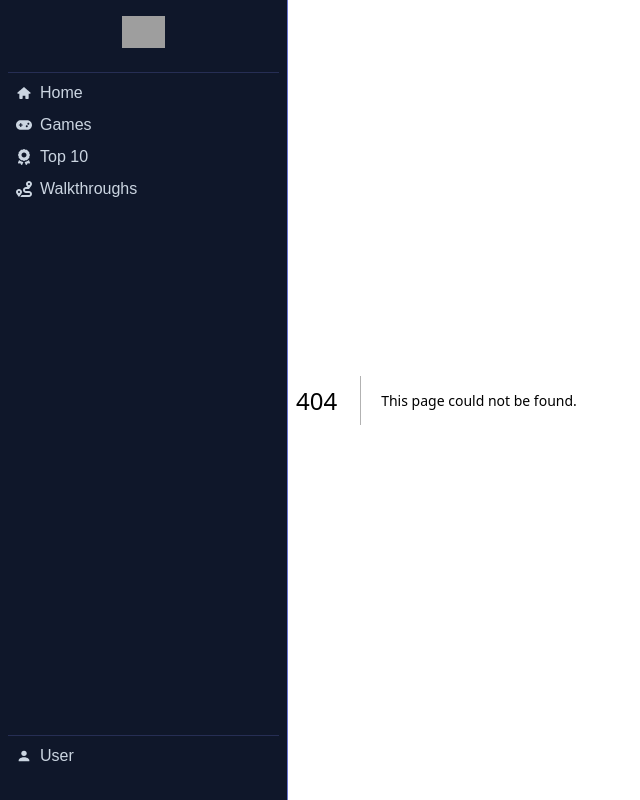
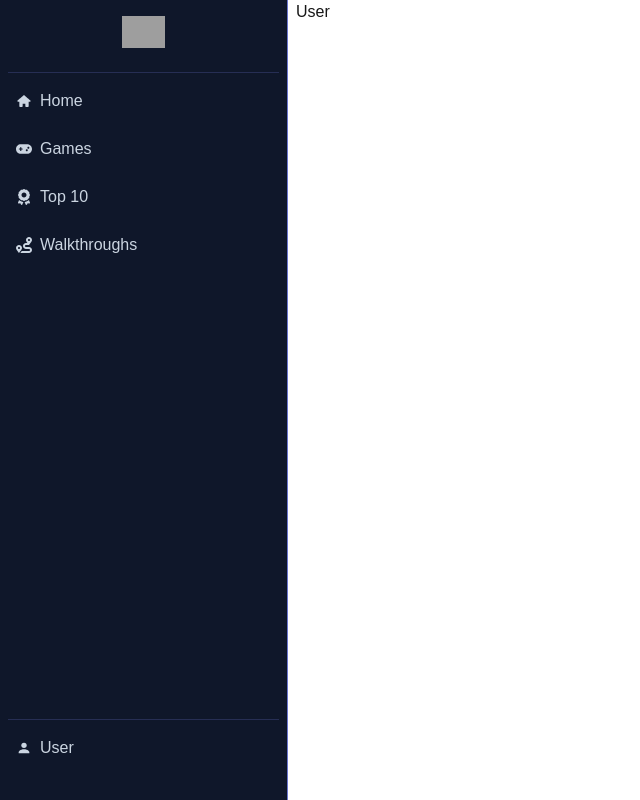
Before and after one commit to danismartins19/next-js-course, a Next.js app: page /user in a window 1280 px wide. Before the commit this address had no page. Shown: the whole page, without its empty margins (0-640 px from the left). Built offline with nearby package versions, Linux system fonts and the light colour scheme; grey boxes are pictures that could not be loaded.

Commit message:
refactor : separate navbar components

```diff
--- /dev/null
+++ b/src/app/top-10/page.tsx
@@ -0,0 +1,5 @@
+const Top10 = () => {
+    return <h1>Top 10</h1>
+}
+
+export default Top10;
--- /dev/null
+++ b/src/app/user/page.tsx
@@ -0,0 +1,5 @@
+const User = () => {
+    return <h1>User</h1>
+}
+
+export default User;
--- /dev/null
+++ b/src/app/walkthrough/page.tsx
@@ -0,0 +1,5 @@
+const Walkthrough = () => {
+    return <h1>Walkthrough</h1>
+}
+
+export default Walkthrough;
--- /dev/null
+++ b/src/components/Navbar/NavBarList.tsx
@@ -0,0 +1,13 @@
+import { cn } from "@/helpers/cn";
+import { NavbarListProps } from "./types";
+
+
+const NavBarList = ({ children, className, ...props }: NavbarListProps) => {
+    return (
+        <ul className={cn('my-4 border-t border-indigo-400/20 hover:border-indigo-400/40', className)} {...props}>
+            {children}
+        </ul>
+    );
+}
+
+export default NavBarList;
--- /dev/null
+++ b/src/components/Navbar/NavBarListItem.tsx
@@ -0,0 +1,13 @@
+import { cn } from "@/helpers/cn";
+import { NavbarListItemProps } from "./types";
+
+
+const NavBarListItem = ({ children, className, ...props }: NavbarListItemProps) => {
+    return (
+        <li className={cn("my-2 rounded-lg bg-transparent px-2 hover:bg-indigo-400/40 cursor-pointer flex gap-2 items-center hover:text-slate-100", className)} {...props}>
+            {children}
+        </li>
+    );
+};
+
+export default NavBarListItem;
--- /dev/null
+++ b/src/components/Navbar/NavBarListItemButton.tsx
@@ -0,0 +1,18 @@
+"use client";
+
+import { cn } from "@/helpers/cn";
+import NavBarListItem from "./NavBarListItem";
+import { NavBarListItemButtonProps } from "./types";
+
+
+const NavBarListItemButton = ({ children, className, ...props }: NavBarListItemButtonProps) => {
+    return (
+        <NavBarListItem className={cn('p-0', className)}>
+            <button className="flex gap-2 items-center w-full p-2" {...props}>
+                {children}
+            </button>
+        </NavBarListItem >
+    )
+}
+
+export default NavBarListItemButton;
--- /dev/null
+++ b/src/components/Navbar/NavBarListLink.tsx
@@ -0,0 +1,16 @@
+import { cn } from "@/helpers/cn"
+import Link from "next/link"
+import NavBarListItem from "./NavBarListItem"
+import { NavbarListLinkProps } from "./types"
+
+
+
+const NavBarListLink = ({ href, children, className, ...props }: NavbarListLinkProps) => {
+    return <NavBarListItem className={cn('p-0', className)}>
+        <Link href={href} className="flex gap-2 items-center w-full p-2" {...props}>
+            {children}
+        </Link>
+    </NavBarListItem >
+}
+
+export default NavBarListLink;
--- a/src/components/Navbar/Navbar.tsx
+++ b/src/components/Navbar/Navbar.tsx
@@ -5,26 +5,10 @@ import {
     RouteIcon,
     UserIcon,
 } from "../Icons/Icons";
-import { cn } from "@/helpers/cn";
+import NavBarList from "./NavBarList";
+import NavBarListItemButton from "./NavBarListItemButton";
+import NavBarListLink from "./NavBarListLink";
 
-type NavbarListProps = React.ComponentProps<"ul">
-type NavbarListItemProps = React.ComponentProps<"li">
-
-const NavBarList = ({ children, className }: NavbarListProps) => {
-    return (
-        <ul className={cn('my-4 border-t border-indigo-400/20 hover:border-indigo-400/40', className)}>
-            {children}
-        </ul>
-    );
-};
-
-const NavBarListItem = ({ children }: NavbarListItemProps) => {
-    return (
-        <li className="my-2 rounder-lg bg-transparent-900 px-2 hover:bg-indigo-400/40 cursor-pointer flex gap-2 items-center hover:text-slate-100">
-            {children}
-        </li>
-    );
-};
 
 export const Navbar = () => {
     return (
@@ -37,25 +21,25 @@ export const Navbar = () => {
                 />
             </div>
             <NavBarList className="flex-grow">
-                <NavBarListItem>
+                <NavBarListLink href={"/"}>
                     <HomeIcon className="w-4 h-4" /> Home
-                </NavBarListItem>
-                <NavBarListItem>
+                </NavBarListLink>
+                <NavBarListLink href={"/games"}>
                     <GamepadIcon className="w-4 h-4" /> Games
-                </NavBarListItem>
-                <NavBarListItem>
+                </NavBarListLink>
+                <NavBarListLink href={"/top-10"}>
                     <AwardIcon className="w-4 h-4" />
                     Top 10
-                </NavBarListItem>
-                <NavBarListItem>
+                </NavBarListLink>
+                <NavBarListLink href={"/walkthrough"}>
                     <RouteIcon className="w-4 h-4" /> Walkthroughs
-                </NavBarListItem>
+                </NavBarListLink>
             </NavBarList>
             <NavBarList>
-                <NavBarListItem>
+                <NavBarListLink href={"/user"}>
                     <UserIcon className="w-4 h-4" />
                     User
-                </NavBarListItem>
+                </NavBarListLink>
             </NavBarList>
         </nav>
     );
--- /dev/null
+++ b/src/components/Navbar/types.d.ts
@@ -0,0 +1,4 @@
+export type NavBarListItemButtonProps = React.ComponentProps<"button">;
+export type NavbarListLinkProps = React.ComponentProps<typeof Link>;
+export type NavbarListItemProps = React.ComponentProps<"li">;
+export type NavbarListProps = React.ComponentProps<"ul">;
```
